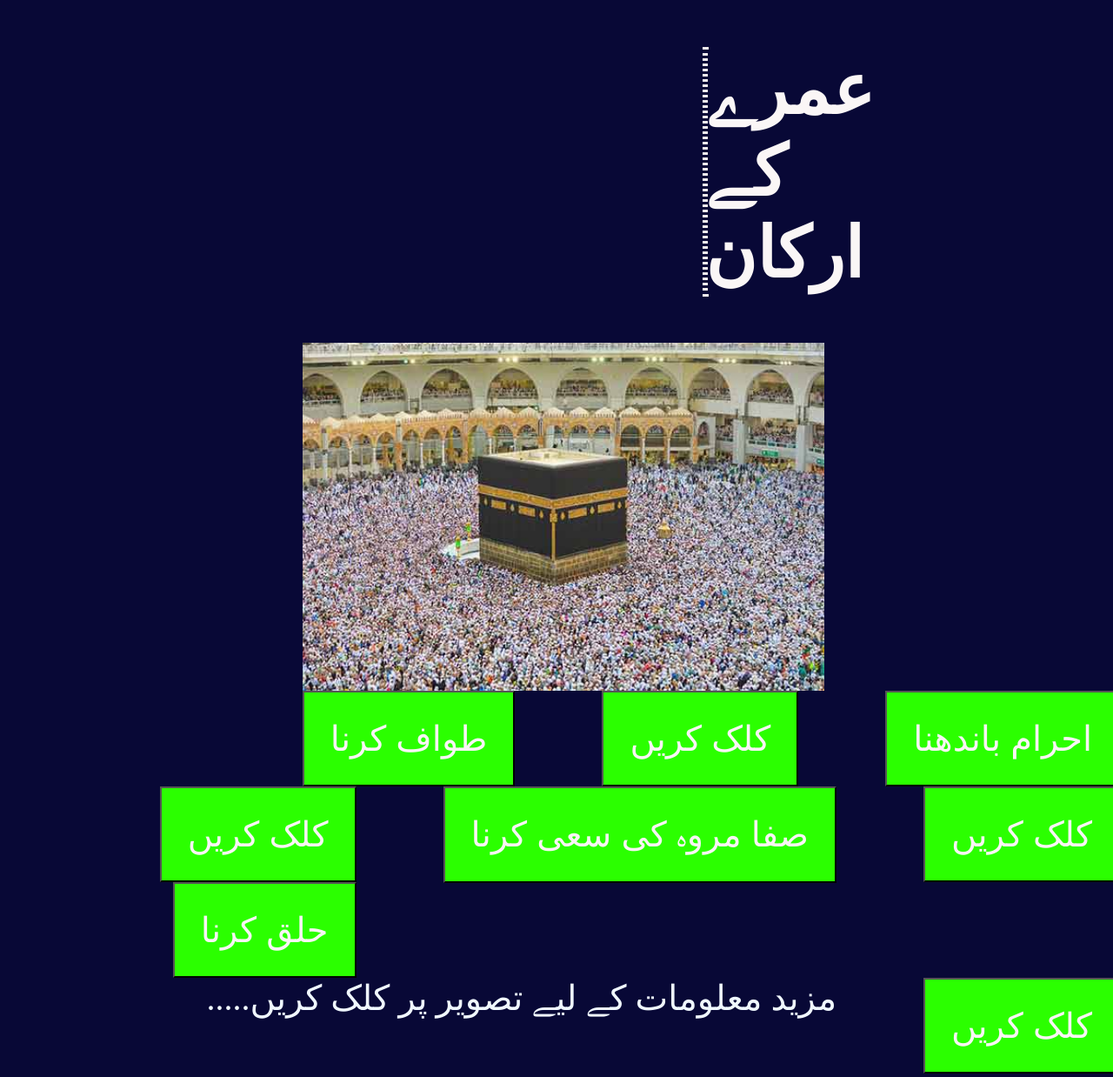
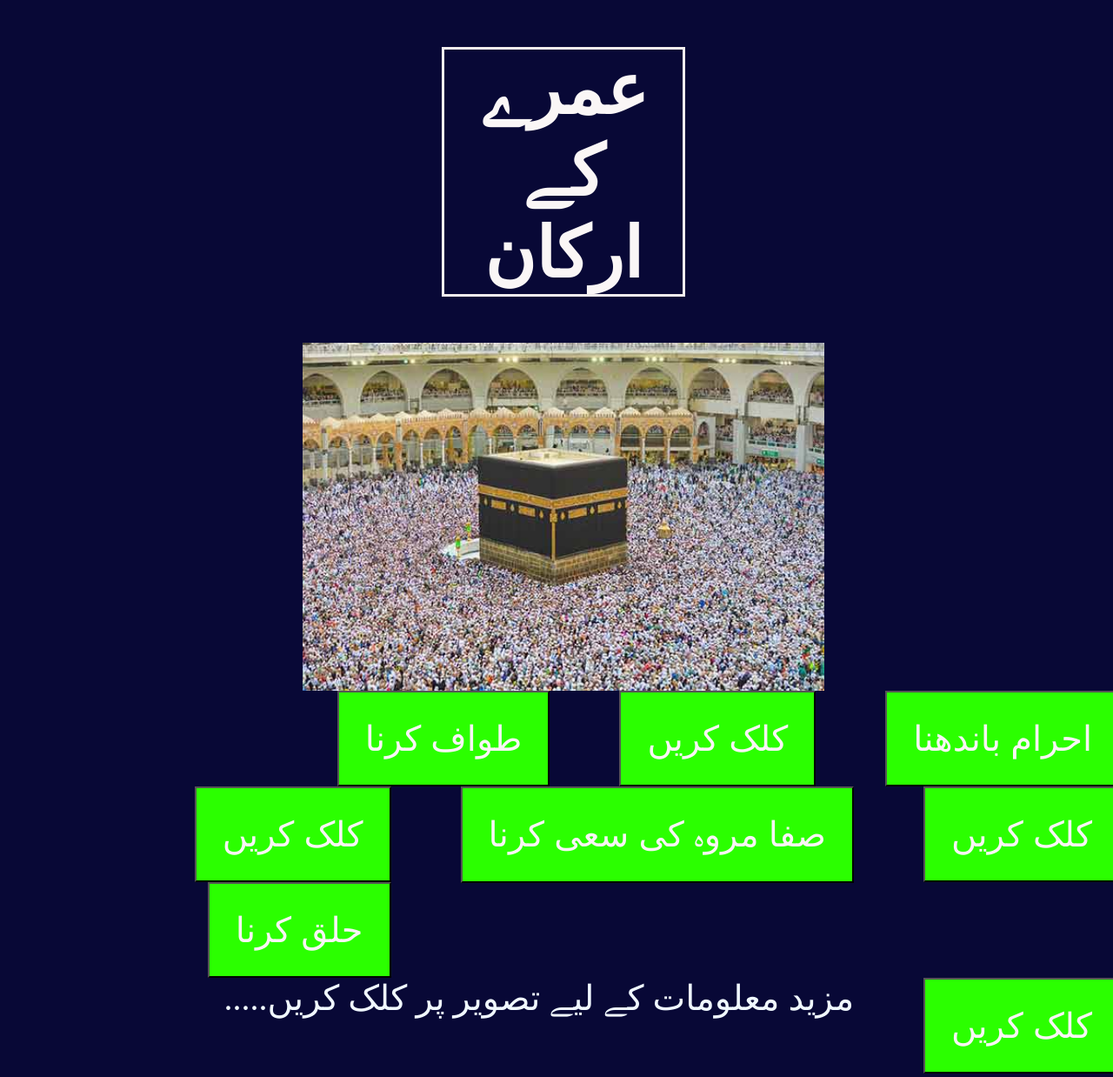
Before and after one commit to Nabeel50/Nabeel190723, a plain HTML site: page index.html in a window 1280 px wide. Shown: the top 1238 px of the page at 87% size. Drawn offline with Linux system fonts and the light colour scheme.

Commit message:
heading added

```diff
--- a/index.html
+++ b/index.html
@@ -1,11 +1,4 @@
-<!DOCTYPE html>
-<html lang="en">
-<head>
-    <meta charset="UTF-8">
-    <meta name="viewport" content="width=device-width, initial-scale=1.0">
-    <title>Document</title>
-</head>
-<body>
+
     <!DOCTYPE html>
 <html lang="en">
 <head>
@@ -13,10 +6,6 @@
     <meta name="viewport" content="width=device-width, initial-scale=1.0">
     <title>Document</title>
     <link rel="stylesheet" href="sylsheet.css">
-    <style>
-
-    </style>
-
 </head>
 <body style="width: 100%;
 background-color:rgb(8, 8, 54);">
@@ -53,11 +42,9 @@ background-color:rgb(8, 8, 54);">
 <button onclick="document.getElementById('kaba').src='halaq2.jpg'">
     کلک کریں
 </button>
-<br><br><br><br>
+<br><br><br><br><br><br><br>
 <p>.....مزید معلومات کے لیے تصویر پر کلک کریں</p>
 <a href="https://www.banuri.edu.pk/readquestion/%D8%B9%D9%85%D8%B1%DB%81-%DA%A9%D8%A7-%D9%85%D8%B3%D9%86%D9%88%D9%86-%D8%B7%D8%B1%DB%8C%D9%82%DB%81-2/19-05-2018">
     <img src="kaba2.jpg" alt="" class="img"></a>
 </body>
 </html>
-</body>
-</html>
--- a/sylsheet.css
+++ b/sylsheet.css
@@ -2,18 +2,18 @@ button{
     float: right;
     background-color: rgb(229, 235, 229);
     font-size: 40px;
-    margin-left:100px;
+    margin-left:80px;
     color: rgb(250, 245, 245);
     background-color: rgb(43, 255, 0);
     padding: 30px;
 }
 h1{
     text-align: center;
-    margin-left: 800px;
-    margin-right: 800px;
+    margin-left: 500px;
+    margin-right: 500px;
     color: rgb(250, 246, 246);
     font-size: 80px;
-    border-style:dotted;
+    border-style:solid;
     border-color: rgb(245, 238, 238);
 }
 .imgMain{
@@ -28,7 +28,7 @@ p{
     font-size: 40px;
     color: aliceblue;
     margin-top: 80px;
-    margin-left: 30px;
+    margin-left: 50px;
     padding: 30px;
 }
 img{
```
